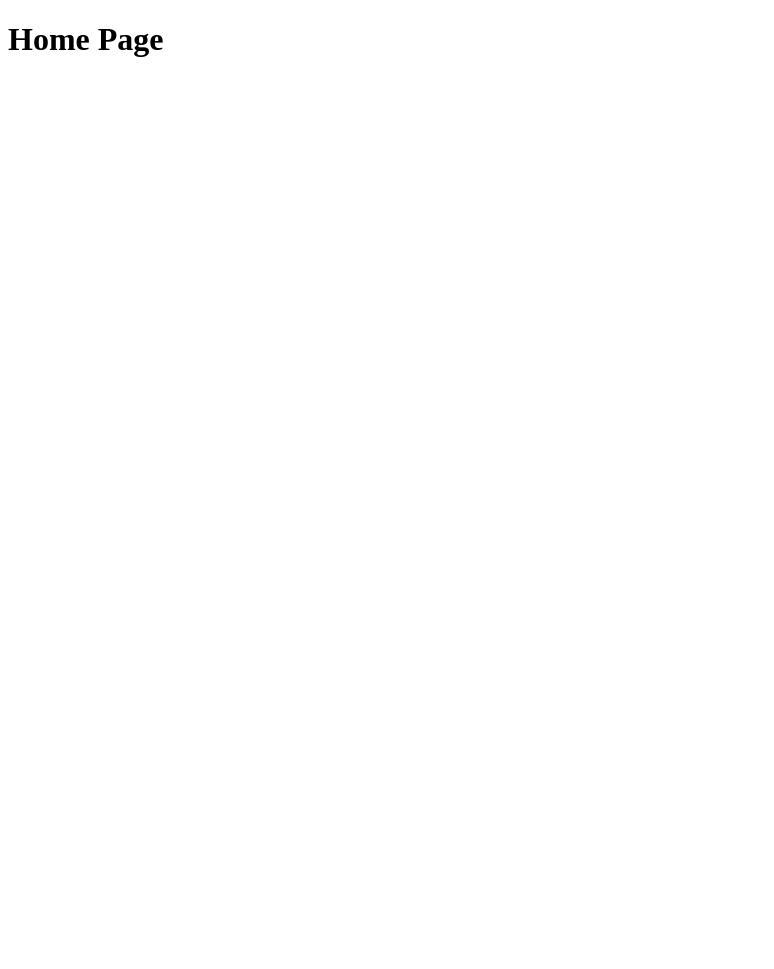
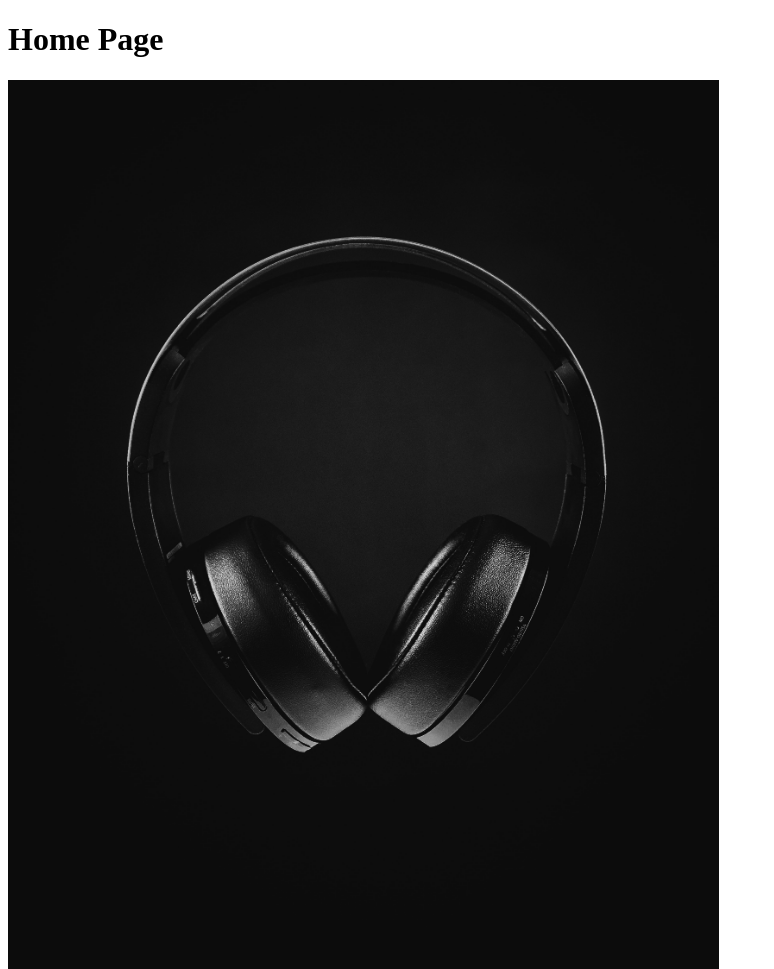
Before and after one commit to leonfeng/audioc0re, a Gatsby site: page /home in a window 1280 px wide. Shown: the whole page, without its empty margins (0-774 px from the left). Before the commit the page ends 800 px from the top, so only its background shows below. Built offline with nearby package versions, Linux system fonts and the light colour scheme; Gatsby itself is replaced by a stand-in of ours.

Commit message:
feat(homepage): add hero image

```diff
--- a/src/pages/home.js
+++ b/src/pages/home.js
@@ -1,7 +1,19 @@
 import * as React from "react";
+import { StaticImage } from "gatsby-plugin-image";
 
 const HomePage = () => {
-  return <h1>Home Page</h1>;
+  return (
+    <>
+      <h1>Home Page</h1>
+      <StaticImage
+        src="../images/sebastian-banasiewcz-oXXc-s5nNy8-unsplash.jpg"
+        alt="A pair of headphones"
+        placeholder="blurred"
+        width={711}
+        height={889}
+      />
+    </>
+  );
 };
 
 export default HomePage;
```
Also changed, not shown: src/images/sebastian-banasiewcz-oXXc-s5nNy8-unsplash.jpg (added).
